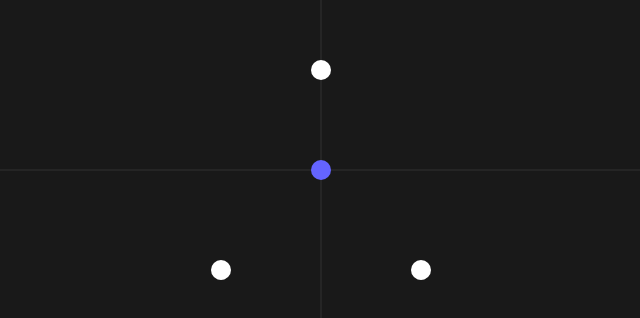
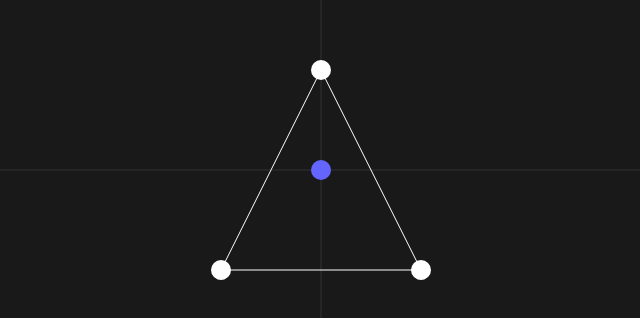
Before and after one commit to AmirhosseinAzimyzadeh/barycentric-coordinate, a React (Create React App) app: page / in a window 1280 px wide. Shown: the part 230-548 px from the top of the page, without its empty margins (319-959 px from the left). Built offline with nearby package versions, Linux system fonts and the light colour scheme.

Commit message:
add lines component

```diff
--- a/src/components/triangle/Triangle.tsx
+++ b/src/components/triangle/Triangle.tsx
@@ -1,11 +1,13 @@
 import { useContext } from "react";
 import GlobalStateContext from "../global-state/GlobalStateContext";
+import Lines from "../lines/Lines";
 import Point from "../point/Point";
 
 export default function Triangle() {
   const [data] = useContext(GlobalStateContext);
   return (
     <>
+      <Lines />
       {data.triangle.map((p, index) => (
         <Point
           key={index}
```
